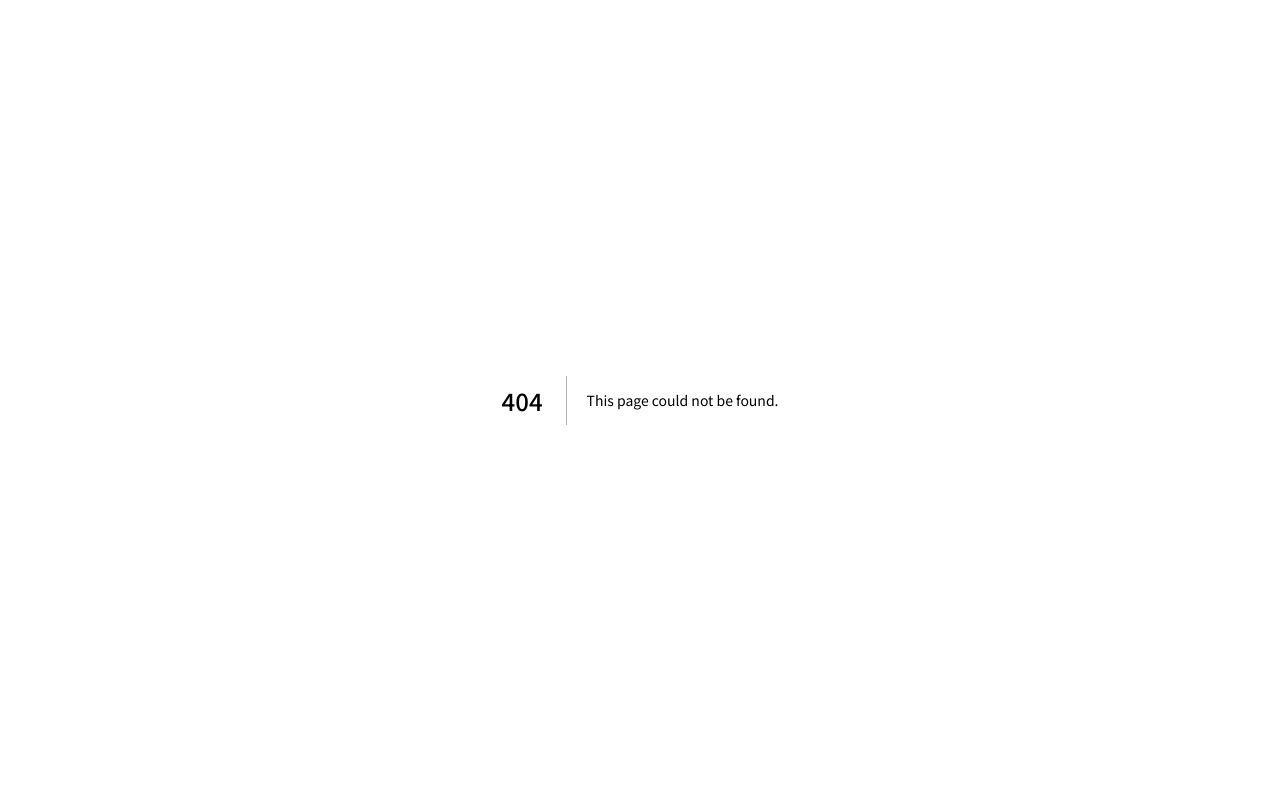
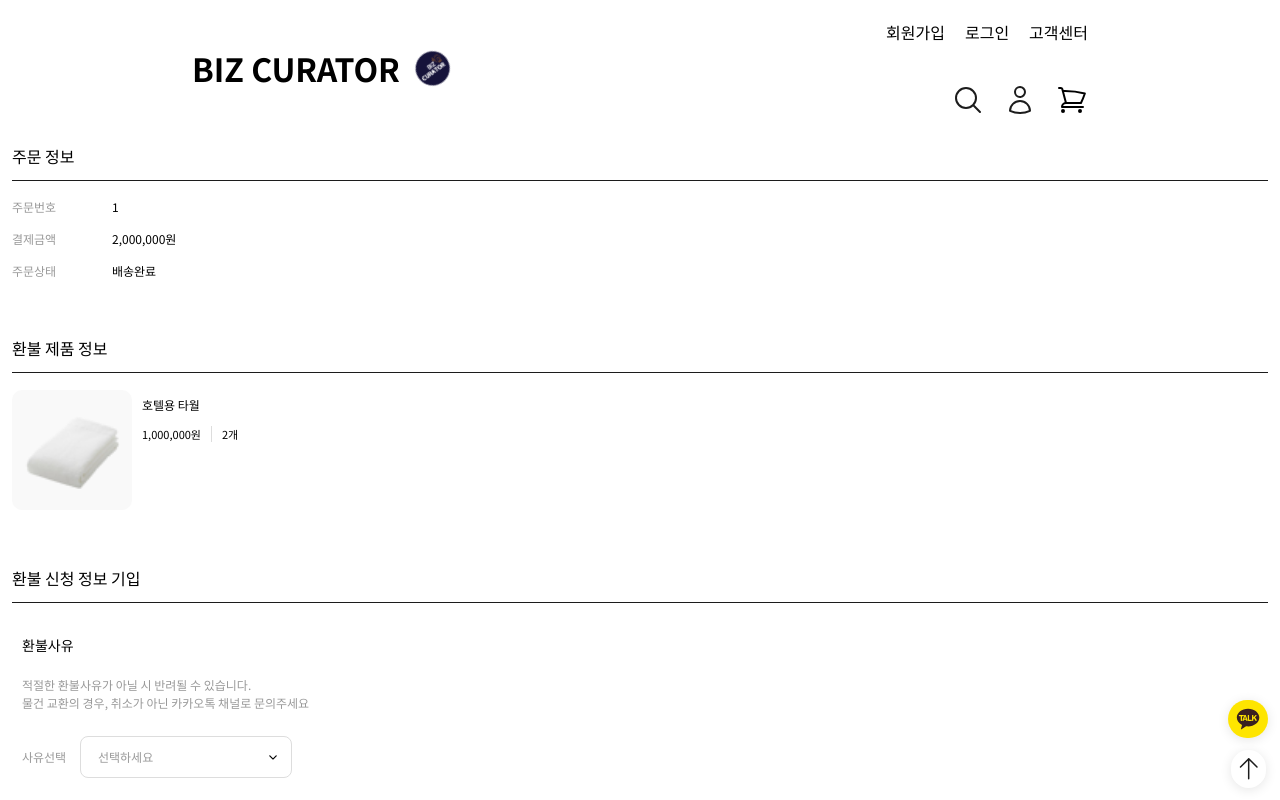
Before and after one commit to Muhan-Company/bizcurator-ecommerce, a Next.js app: page /orders/refund/1 in a window 1280 px wide. Before the commit this address had no page. Shown: the top 800 px of the page. Built offline with nearby package versions, Linux system fonts and the light colour scheme.

Commit message:
feat: 환불 신청 페이지 생성 - Issue #48

```diff
--- /dev/null
+++ b/pages/orders/refund/[orderId].tsx
@@ -0,0 +1,24 @@
+import Layout from '@/components/layout/Layout';
+import NavBar from '@/components/footer/NavBar';
+import CancelRefundOrderInfo from '@/components/orders/cancel&refund/CancelRefundOrderInfo';
+import CancelRefundItemInfo from '@/components/orders/cancel&refund/CancelRefundItemInfo';
+import RefundRequestInfo from '@/components/orders/cancel&refund/RefundRequestInfo';
+
+export default function Refund() {
+  return (
+    <Layout>
+      <div className="mx-3 pb-[80px]">
+        <CancelRefundOrderInfo total_cost={2000000} delivery_state={2} />
+        <CancelRefundItemInfo
+          title="환불 제품 정보"
+          image={'/img/image 68.png'}
+          name="호텔용 타월"
+          quantity={2}
+          cost_per_one={1000000}
+        />
+        <RefundRequestInfo />
+      </div>
+      <NavBar />
+    </Layout>
+  );
+}
```
